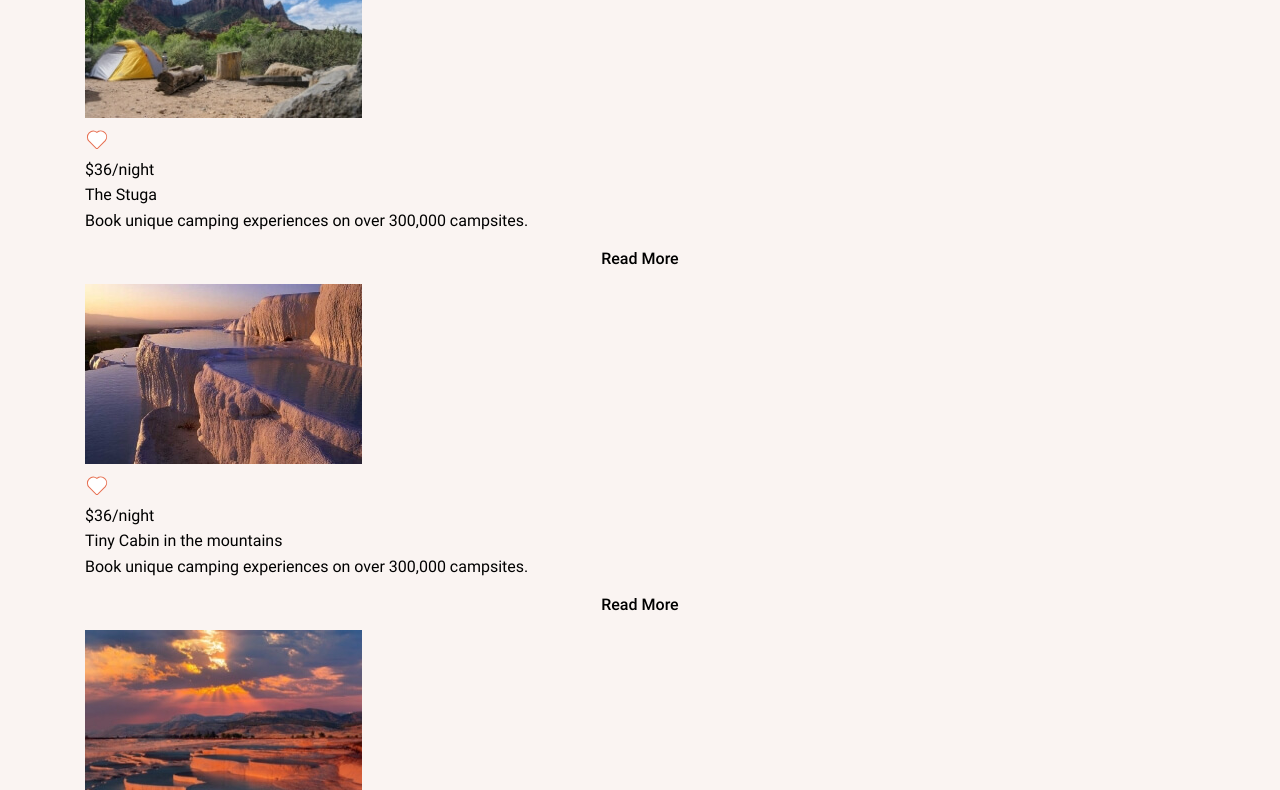
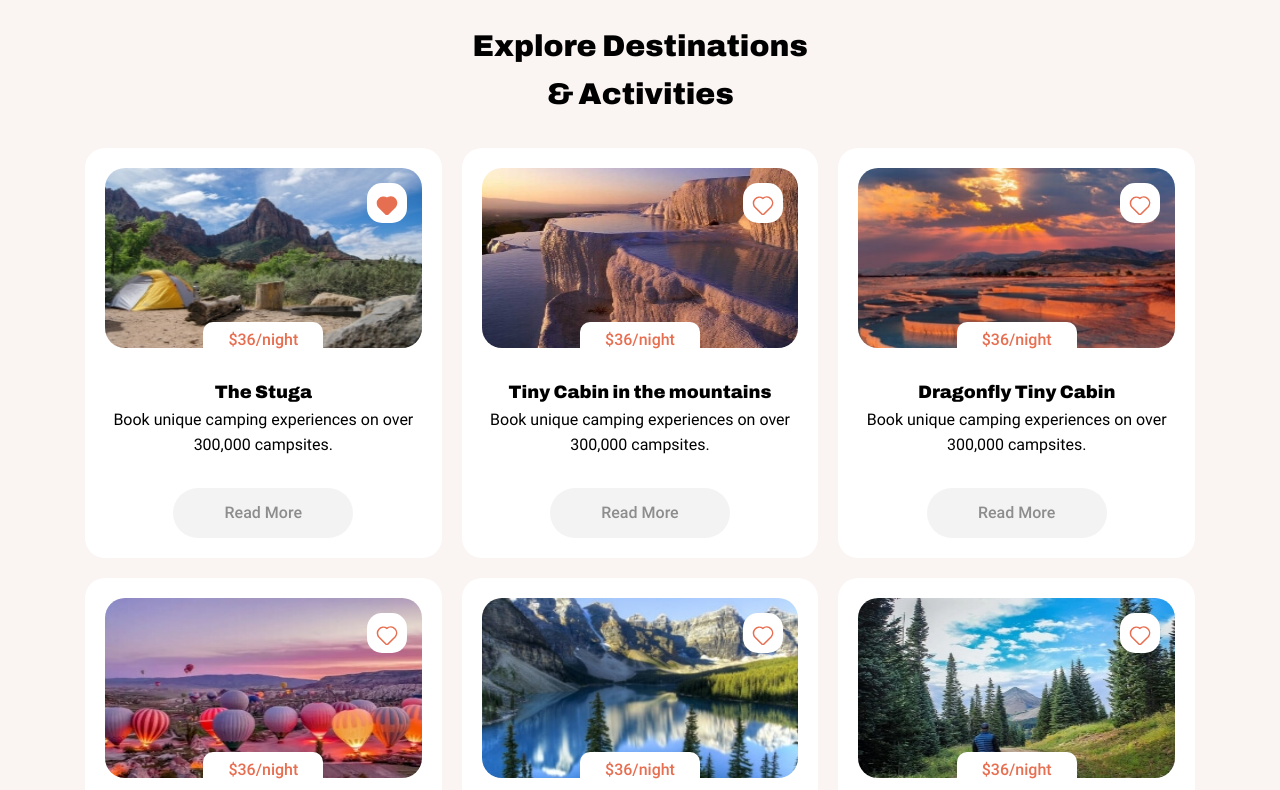
Before and after one commit to efshinzarei/travel-tour, a plain HTML site: page index.html in a window 1280 px wide. Shown: the part 1255-2045 px from the top of the page. Drawn offline with Linux system fonts and the light colour scheme; files whose address does not match are found by name.

Commit message:
Added destination

```diff
--- a/index.html
+++ b/index.html
@@ -178,7 +178,7 @@
                     height="24.037"
                     viewBox="0 0 24.037 24.037"
                     fill="#fff"
-                    stroke="#e76f51"
+                    stroke="#e76f51" stroke-width="1.5"
                   >
                     <path
                       id="Path_955"
@@ -214,7 +214,7 @@
                     height="24.037"
                     viewBox="0 0 24.037 24.037"
                     fill="#fff"
-                    stroke="#e76f51"
+                    stroke="#e76f51" stroke-width="1.5"
                   >
                     <path
                       id="Path_955"
@@ -250,7 +250,7 @@
                     height="24.037"
                     viewBox="0 0 24.037 24.037"
                     fill="#fff"
-                    stroke="#e76f51"
+                    stroke="#e76f51" stroke-width="1.5"
                   >
                     <path
                       id="Path_955"
@@ -286,7 +286,7 @@
                     height="24.037"
                     viewBox="0 0 24.037 24.037"
                     fill="#fff"
-                    stroke="#e76f51"
+                    stroke="#e76f51" stroke-width="1.5"
                   >
                     <path
                       id="Path_955"
@@ -322,7 +322,7 @@
                     height="24.037"
                     viewBox="0 0 24.037 24.037"
                     fill="#fff"
-                    stroke="#e76f51"
+                    stroke="#e76f51" stroke-width="1.5"
                   >
                     <path
                       id="Path_955"
@@ -358,7 +358,7 @@
                     height="24.037"
                     viewBox="0 0 24.037 24.037"
                     fill="#fff"
-                    stroke="#e76f51"
+                    stroke="#e76f51" stroke-width="1.5"
                   >
                     <path
                       id="Path_955"
@@ -394,7 +394,7 @@
                     height="24.037"
                     viewBox="0 0 24.037 24.037"
                     fill="#fff"
-                    stroke="#e76f51"
+                    stroke="#e76f51" stroke-width="1.5"
                   >
                     <path
                       id="Path_955"
@@ -430,7 +430,7 @@
                     height="24.037"
                     viewBox="0 0 24.037 24.037"
                     fill="#fff"
-                    stroke="#e76f51"
+                    stroke="#e76f51" stroke-width="1.5"
                   >
                     <path
                       id="Path_955"
@@ -466,7 +466,7 @@
                     height="24.037"
                     viewBox="0 0 24.037 24.037"
                     fill="#fff"
-                    stroke="#e76f51"
+                    stroke="#e76f51" stroke-width="1.5"
                   >
                     <path
                       id="Path_955"
@@ -502,7 +502,7 @@
                     height="24.037"
                     viewBox="0 0 24.037 24.037"
                     fill="#fff"
-                    stroke="#e76f51"
+                    stroke="#e76f51" stroke-width="1.5"
                   >
                     <path
                       id="Path_955"
@@ -538,7 +538,7 @@
                     height="24.037"
                     viewBox="0 0 24.037 24.037"
                     fill="#fff"
-                    stroke="#e76f51"
+                    stroke="#e76f51" stroke-width="1.5"
                   >
                     <path
                       id="Path_955"
@@ -574,7 +574,7 @@
                     height="24.037"
                     viewBox="0 0 24.037 24.037"
                     fill="#fff"
-                    stroke="#e76f51"
+                    stroke="#e76f51" stroke-width="1.5"
                   >
                     <path
                       id="Path_955"
@@ -596,7 +596,7 @@
             </div>
           </div>
 
-          <a href="#" class="btn destination__btn">View all</a>
+          <a href="#" class="btn destinations__btn">View all</a>
         </section>
       </div>
     </main>
--- a/styles/app.css
+++ b/styles/app.css
@@ -488,9 +488,7 @@ ul {
 
 */
 
-.main {
 
-}
 
 /*
 
@@ -501,11 +499,12 @@ ul {
 */
 
 .services {
+  display: grid;
+  grid-template-columns: repeat(auto-fit, minmax(28rem, 1fr));
+  gap: 2rem;
   margin-top: -15rem;
-  display: grid;
-  grid-template-columns: repeat(auto-fit, minmax(300px, 1fr));
-  gap: 2rem;
 }
+
 .service {
   height: 26rem;
   display: flex;
@@ -522,11 +521,146 @@ ul {
   -ms-border-radius: 2rem;
   -o-border-radius: 2rem;
 }
+
 .service__title {
+  font-size: 1.8rem;
   font-family: var(--secondary-font);
-  font-size: 1.8rem;
   margin: 1.5rem 0 0.6rem 0;
 }
+
 .service__caption {
   max-width: 28rem;
 }
+
+/*
+
+================
+  Destinations
+================
+
+*/
+
+.destinations {
+  margin: 8rem 0 12rem;
+  text-align: center;
+}
+
+.destinations__title {
+  max-width: 36rem;
+  margin: 3rem auto;
+  font-size: 3rem;
+  font-family: var(--secondary-font);
+}
+
+.destinations__btn {
+  margin-top: 5rem;
+  color: var(--orange);
+  border: 0.1rem solid var(--orange);
+  transition: all 100ms ease-in;
+  -webkit-transition: all 100ms ease-in;
+  -moz-transition: all 100ms ease-in;
+  -ms-transition: all 100ms ease-in;
+  -o-transition: all 100ms ease-in;
+}
+
+.destinations__btn:hover {
+  color: var(--app-bg);
+  background-color: var(--orange);
+}
+
+.destinations__places {
+  display: grid;
+  grid-template-columns: repeat(auto-fit, minmax(28rem, 1fr));
+  gap: 2rem;
+}
+
+.place {
+  padding: 2rem;
+  background-color: var(--withe);
+  border-radius: 2rem;
+  -webkit-border-radius: 2rem;
+  -moz-border-radius: 2rem;
+  -ms-border-radius: 2rem;
+  -o-border-radius: 2rem;
+}
+
+.place__banner {
+  position: relative;
+  height: 18rem;
+}
+
+.place__img {
+  width: 100%;
+  height: 100%;
+  object-fit: fill;
+  border-radius: 2rem;
+  -webkit-border-radius: 2rem;
+  -moz-border-radius: 2rem;
+  -ms-border-radius: 2rem;
+  -o-border-radius: 2rem;
+}
+
+.place__like {
+  width: 4rem;
+  height: 4rem;
+  position: absolute;
+  right: 1.5rem;
+  top: 1.5rem;
+  display: flex;
+  align-items: center;
+  justify-content: center;
+  background-color: var(--withe);
+  border-radius: 1.5rem;
+  -webkit-border-radius: 1.5rem;
+  -moz-border-radius: 1.5rem;
+  -ms-border-radius: 1.5rem;
+  -o-border-radius: 1.5rem;
+  cursor: pointer;
+}
+
+.place__like-icon--fill {
+  fill: var(--orange);
+}
+
+.place__price {
+  width: 12rem;
+  height: 3.6rem;
+  margin: 0 auto;
+  position: absolute;
+  right: 0;
+  left: 0;
+  bottom: -1rem;
+  display: flex;
+  align-items: center;
+  justify-content: center;
+  border-radius: 1rem;
+  -webkit-border-radius: 1rem;
+  -moz-border-radius: 1rem;
+  -ms-border-radius: 1rem;
+  -o-border-radius: 1rem;
+  background-color: var(--withe);
+}
+
+.place__price-text {
+  font-family: var(--primary-font-md);
+  color: var(--orange);
+}
+
+.place__title {
+  font-size: 1.8rem;
+  font-family: var(--secondary-font);
+  margin-top: 3rem;
+  white-space: nowrap;
+  text-overflow: ellipsis;
+  overflow: hidden;
+}
+
+.place__caption {
+  max-width: 30rem;
+  margin: 0 auto 3rem;
+}
+
+.place__link {
+  color: #8d8d8d;
+  background-color: #8d8d8d1a;
+}
--- a/styles/responsive.css
+++ b/styles/responsive.css
@@ -7,6 +7,10 @@
 }
 
 @media (max-width: 375px) {
+  .hontainer {
+    padding-left: 1rem;
+    padding-right: 1rem;
+  }
   .header-content__title {
     font-size: 3.6rem;
     line-height: 4.5rem;
@@ -15,6 +19,9 @@
   .header-content__caption {
     font-size: inherit;
     line-height: inherit;
+  }
+  .destinations__title{
+    font-size: 2.4rem;
   }
 }
 
@@ -47,4 +54,7 @@
 }
 
 @media (min-width: 1700px) {
+  .destinations__places {
+    grid-template-columns: repeat(4, 1fr);
+  }
 }
```
